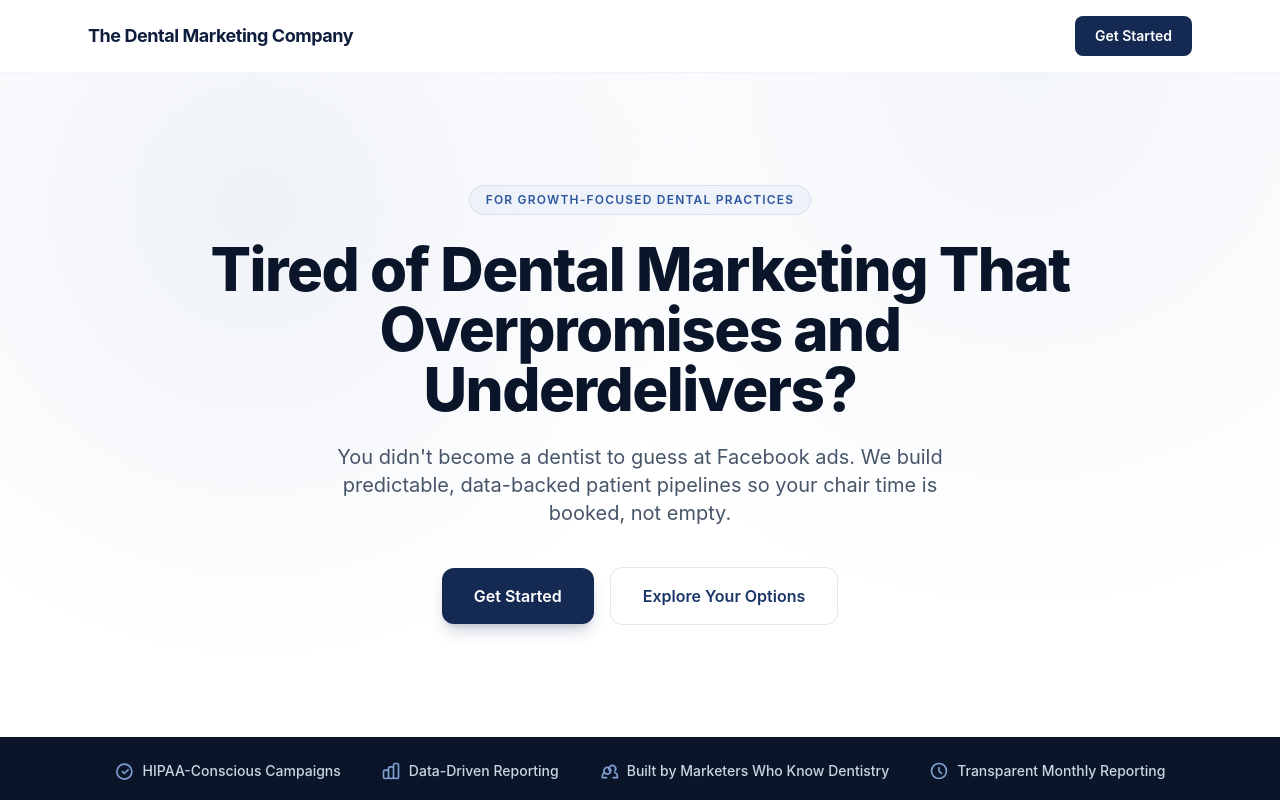
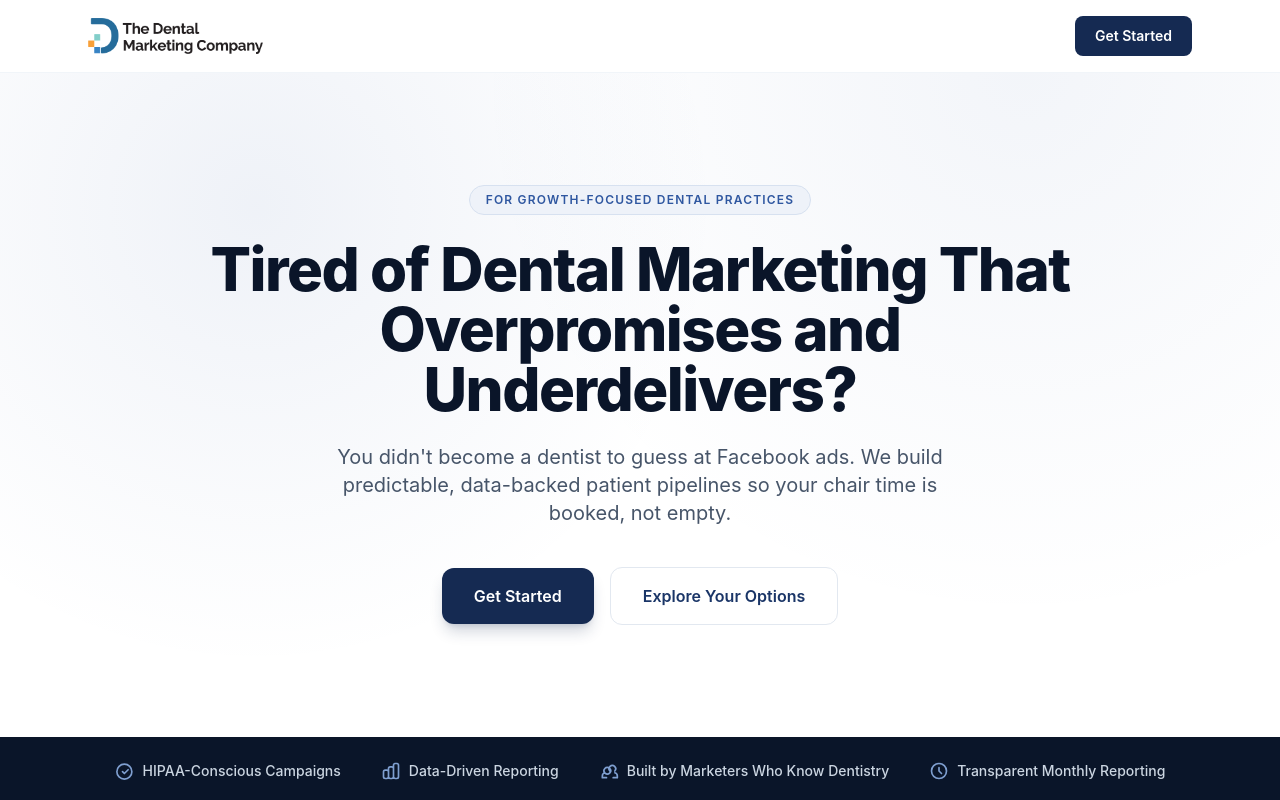
Before and after one commit to kyle-birr/betterdentalmarketing, a plain HTML site: page index.html in a window 1280 px wide. Shown: the top 800 px of the page. Drawn offline with nearby package versions, Linux system fonts and the light colour scheme.

Commit message:
add logo and favicon

```diff
--- a/index.html
+++ b/index.html
@@ -9,7 +9,8 @@
 <meta property="og:title" content="Dental Marketing That Actually Fills Your Chairs">
 <meta property="og:description" content="Data-driven marketing built specifically for dental practices. Predictable patient volume, no wasted ad spend.">
 <meta property="og:type" content="website">
-<link rel="icon" href="data:,">
+<link rel="icon" type="image/png" href="favicon.png">
+<link rel="apple-touch-icon" href="favicon.png">
 <script src="https://cdn.tailwindcss.com"></script>
 <script>
   tailwind.config = {
@@ -50,7 +51,9 @@
 <!-- ============ HEADER ============ -->
 <header class="sticky top-0 z-50 bg-white/90 backdrop-blur-md border-b border-slate-100">
   <div class="max-w-6xl mx-auto px-6 py-4 flex items-center justify-between">
-    <span class="text-lg font-bold tracking-tight text-navy-900">The Dental Marketing Company</span>
+    <a href="https://thedentalmarketingcompany.com" target="_blank" rel="noopener noreferrer" class="inline-block">
+      <img src="dmc-logo.png" alt="The Dental Marketing Company" class="h-8 md:h-9 w-auto">
+    </a>
     <a href="#contact" class="hidden sm:inline-block bg-navy-800 text-white text-sm font-semibold px-5 py-2.5 rounded-lg hover:bg-navy-900 transition-colors">
       Get Started
     </a>
@@ -346,7 +349,9 @@
 <!-- ============ FOOTER ============ -->
 <footer class="bg-navy-950 py-10">
   <div class="max-w-6xl mx-auto px-6 flex flex-col sm:flex-row items-center justify-between gap-4">
-    <span class="text-white font-semibold">The Dental Marketing Company</span>
+    <a href="https://thedentalmarketingcompany.com" target="_blank" rel="noopener noreferrer" class="inline-block bg-white rounded-lg px-4 py-2">
+      <img src="dmc-logo.png" alt="The Dental Marketing Company" class="h-7 w-auto">
+    </a>
     <p class="text-slate-400 text-sm">&copy; 2026 The Dental Marketing Company. All rights reserved.</p>
   </div>
 </footer>
```
Also changed, not shown: dmc-logo.png (added), favicon.png (added).
